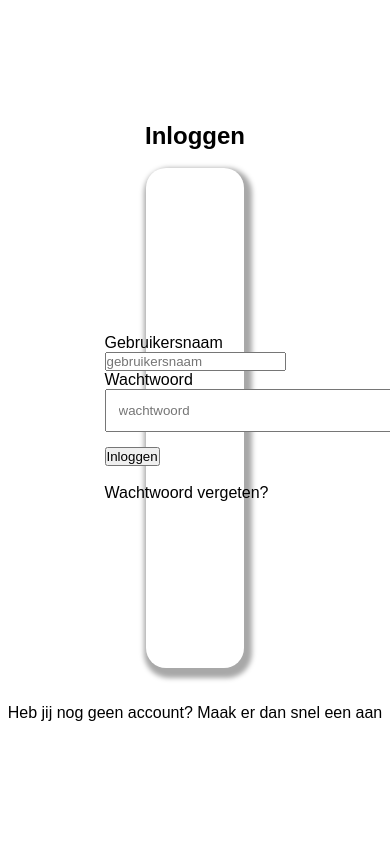
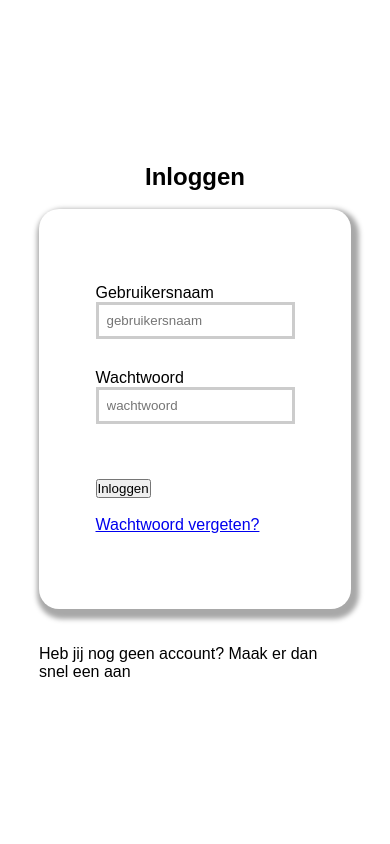
Before and after one commit to Ophidium/vrijwilligerswerk_gl, a PHP site: page /loginPages/login.php in a window 390 px wide; the page is wider, and only the part inside the window is pictured. Run offline with PHP 8.4, Linux system fonts and the light colour scheme.

Commit message:
login page responsive

```diff
--- a/assets/style.css
+++ b/assets/style.css
@@ -5,18 +5,22 @@
 }
 
 /* Input fields */
-.contactForm input[type="text"],
-.contactForm input[type="email"],
+input[type="text"],
+input[type="email"],
 input[type="password"],
 textarea {
-  width: 200%;
-  padding: 12px;
-  margin-bottom: 15px;
+  box-sizing: border-box;
+  border: 3px solid #ccc;
+  -webkit-transition: 0.5s;
+  transition: 0.5s;
+  outline: none;
 }
 
-textarea {
-  width: 300%;
-  height: 200px;
+input[type="text"]:focus,
+input[type="email"]:focus,
+input[type="password"]:focus,
+textarea:focus {
+  border: 3px solid #0066ff;
 }
 
 /* Button */
@@ -120,8 +124,20 @@ li {
   flex-direction: row;
 }
 
+.contactForm input[type="text"],
+.contactForm input[type="email"] {
+  width: 200%;
+  padding: 12px;
+  margin-bottom: 15px;
+}
+
+.contactForm textarea {
+  width: 300%;
+  height: 200px;
+}
+
 /* Login page */
-.container {
+.loginContainer {
   width: 100%;
   height: 100vh;
   display: flex;
@@ -139,6 +155,18 @@ li {
   height: 500px;
   border-radius: 20px;
   background-color: rgb(255, 255, 255);
+}
+
+.loginFormContainer input[type="text"] {
+  width: 100%;
+  padding: 8px;
+  margin-bottom: 30px;
+}
+
+.loginFormContainer input[type="password"] {
+  width: 100%;
+  padding: 8px;
+  margin-bottom: 55px;
 }
 
 /* Footer */
@@ -164,3 +192,41 @@ li {
 .white {
   color: white;
 }
+
+
+
+
+
+/* Mobile responsive */
+
+/* Contact page */
+@media only screen and (max-width: 1000px) {
+  .contactContainer {
+    display: flex;
+    flex-direction: column;
+  }
+
+}
+
+/* Login page */
+@media only screen and (max-width: 1200px) {
+  .loginFormContainer {
+    width: 50%;
+  }
+}
+
+@media only screen and (max-width: 800px) {
+  .loginFormContainer {
+    width: 75%;
+  }
+}
+
+@media only screen and (max-width: 500px) {
+  .loginFormContainer {
+    width: 80%;
+    height: 400px;
+  }
+  .loginContainer p {
+    width: 80%;
+  }
+}
--- a/loginPages/login.php
+++ b/loginPages/login.php
@@ -12,7 +12,7 @@ include '../components/navbar.php';
     <link rel="stylesheet" href="../assets/style.css">
 </head>
 <body>
-    <div class="container">
+    <div class="loginContainer">
         <h2>Inloggen</h2><br>
     <div class="loginFormContainer">
         <form action="../loggedInPages/index.php" method="POST">
@@ -23,7 +23,7 @@ include '../components/navbar.php';
             <input class="input" type="submit" name="_inloggen" value="Inloggen">
             <br>
             <br>
-            <p>Wachtwoord vergeten?</p>
+            <a href="#">Wachtwoord vergeten?</a>
         </form>
     </div><br><br>
     <p>Heb jij nog geen account? Maak er dan snel een aan</p>
```
Also changed, not shown: ticketDetail.php (line endings or trailing spaces).
